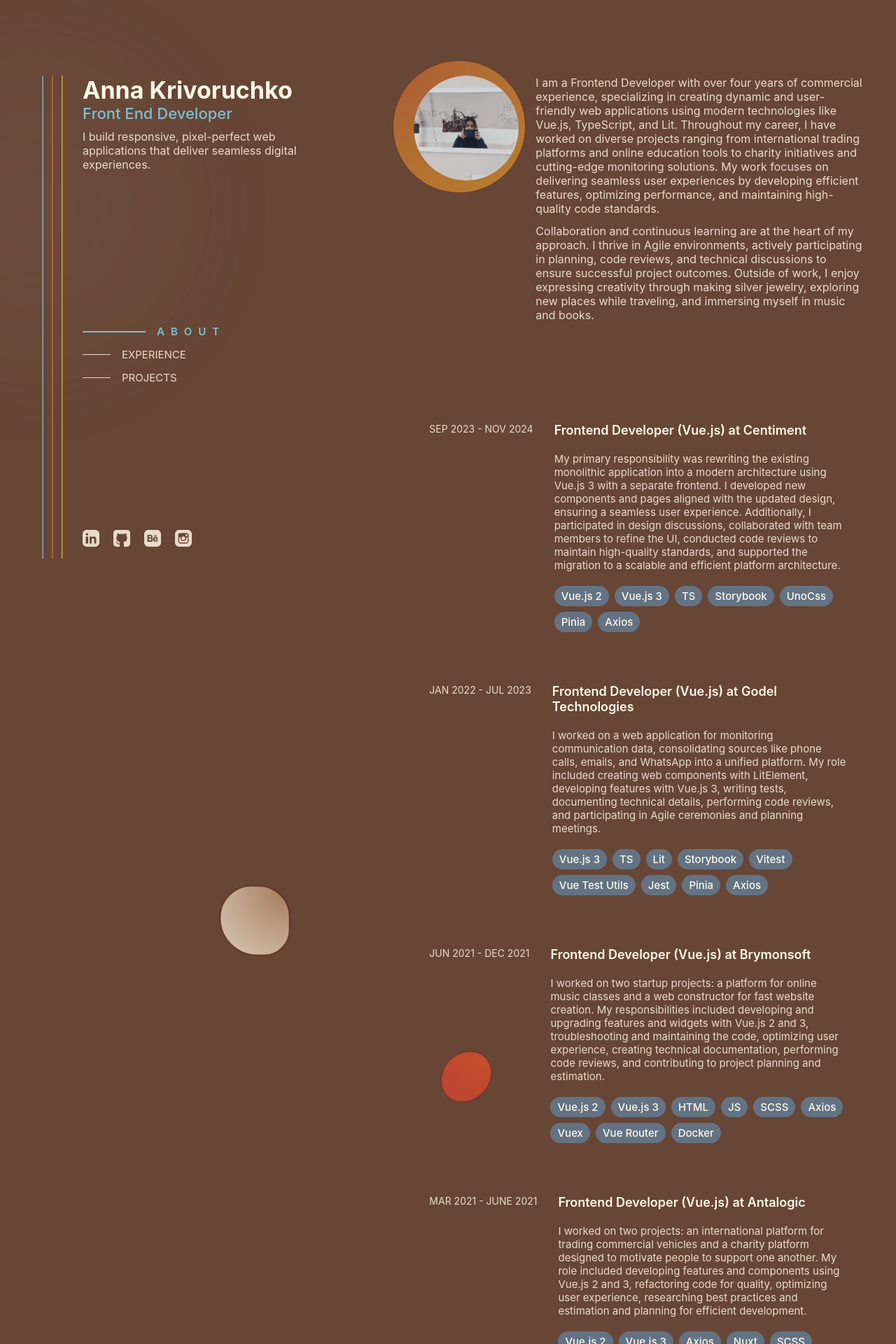
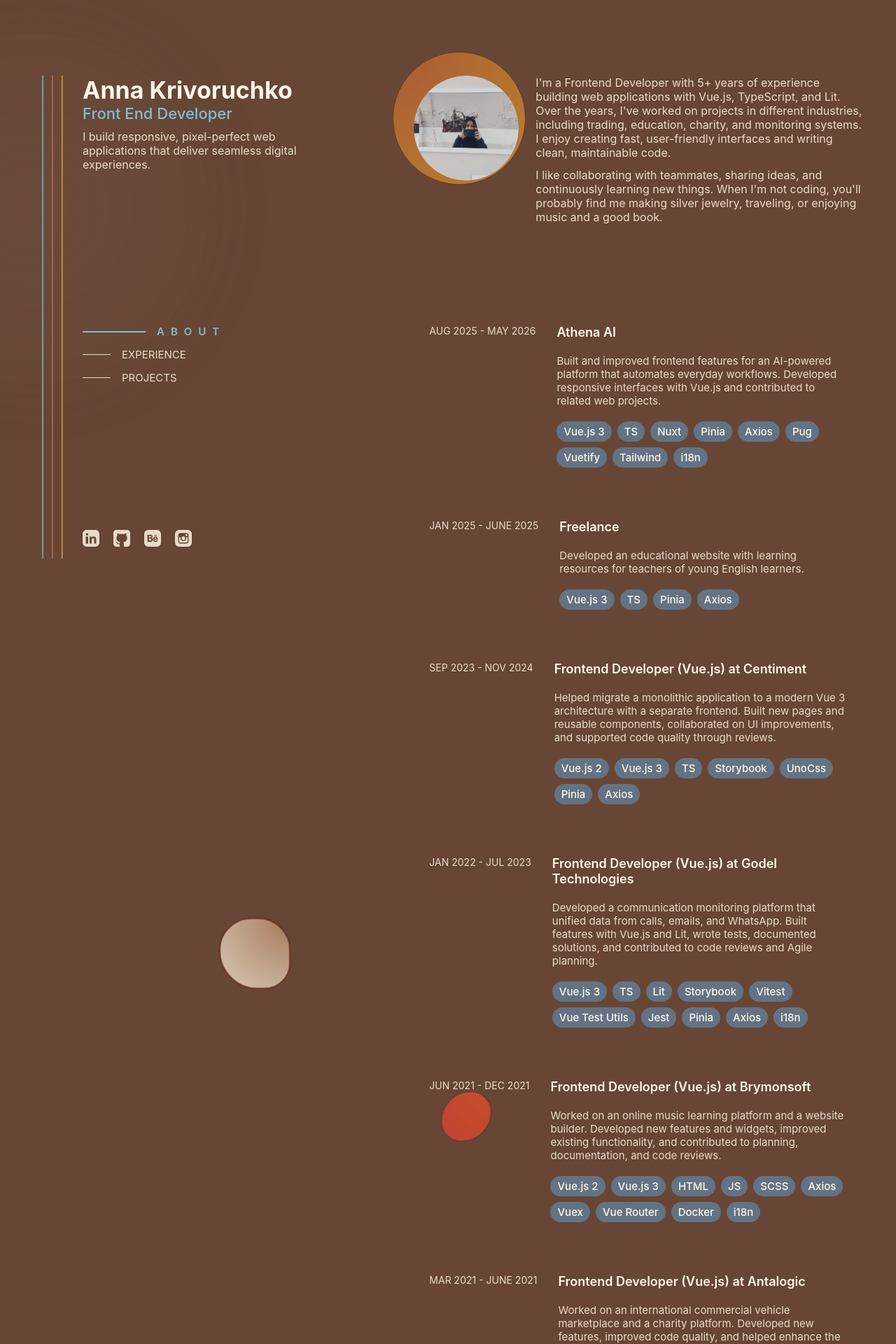
Before and after one commit to Krivoruchko-Anna/portfolio-update, a Vue app: page / in a window 1280 px wide. Shown: the top 1920 px of the page at 70% size. Built offline with nearby package versions, Linux system fonts and the light colour scheme.

Commit message:
Content updates

```diff
--- a/src/components/About.vue
+++ b/src/components/About.vue
@@ -40,20 +40,10 @@ const bounceEffect = throttle(() => {
 
       <div class="about__info">
         <p>
-          I am a Frontend Developer with over four years of commercial experience, specializing in
-          creating dynamic and user-friendly web applications using modern technologies like Vue.js,
-          TypeScript, and Lit. Throughout my career, I have worked on diverse projects ranging from
-          international trading platforms and online education tools to charity initiatives and
-          cutting-edge monitoring solutions. My work focuses on delivering seamless user experiences
-          by developing efficient features, optimizing performance, and maintaining high-quality
-          code standards.
+          I'm a Frontend Developer with 5+ years of experience building web applications with Vue.js, TypeScript, and Lit. Over the years, I've worked on projects in different industries, including trading, education, charity, and monitoring systems. I enjoy creating fast, user-friendly interfaces and writing clean, maintainable code.
         </p>
         <p>
-          Collaboration and continuous learning are at the heart of my approach. I thrive in Agile
-          environments, actively participating in planning, code reviews, and technical discussions
-          to ensure successful project outcomes. Outside of work, I enjoy expressing creativity
-          through making silver jewelry, exploring new places while traveling, and immersing myself
-          in music and books.
+          I like collaborating with teammates, sharing ideas, and continuously learning new things. When I'm not coding, you'll probably find me making silver jewelry, traveling, or enjoying music and a good book.
         </p>
       </div>
     </div>
--- a/src/components/experience/experience.ts
+++ b/src/components/experience/experience.ts
@@ -8,10 +8,25 @@ export type ExperienceItemType = {
 
 export const Experience: ExperienceItemType[] = [
   {
+    date: 'Aug 2025 - May 2026',
+    title: 'Athena AI',
+    description:
+      'Built and improved frontend features for an AI-powered platform that automates everyday workflows. Developed responsive interfaces with Vue.js and contributed to related web projects.',
+    stack: ['Vue.js 3', 'TS', 'Nuxt', 'Pinia', 'Axios', 'Pug', 'Vuetify', 'Tailwind', 'i18n'],
+    link: 'https://athenachat.ai/',
+  },
+  {
+    date: 'Jan 2025 - June 2025',
+    title: 'Freelance',
+    description:
+      'Developed an educational website with learning resources for teachers of young English learners.',
+    stack: ['Vue.js 3', 'TS', 'Pinia', 'Axios'],
+  },
+  {
     date: 'Sep 2023 - Nov 2024',
     title: 'Frontend Developer (Vue.js) at Centiment',
     description:
-      'My primary responsibility was rewriting the existing monolithic application into a modern architecture using Vue.js 3 with a separate frontend. I developed new components and pages aligned with the updated design, ensuring a seamless user experience. Additionally, I participated in design discussions, collaborated with team members to refine the UI, conducted code reviews to maintain high-quality standards, and supported the migration to a scalable and efficient platform architecture.',
+      'Helped migrate a monolithic application to a modern Vue 3 architecture with a separate frontend. Built new pages and reusable components, collaborated on UI improvements, and supported code quality through reviews.',
     stack: ['Vue.js 2', 'Vue.js 3', 'TS', 'Storybook', 'UnoCss', 'Pinia', 'Axios'],
     link: 'https://www.centiment.co/',
   },
@@ -19,7 +34,7 @@ export const Experience: ExperienceItemType[] = [
     date: 'Jan 2022 - Jul 2023',
     title: 'Frontend Developer (Vue.js) at Godel Technologies',
     description:
-      'I worked on a web application for monitoring communication data, consolidating sources like phone calls, emails, and WhatsApp into a unified platform. My role included creating web components with LitElement, developing features with Vue.js 3, writing tests, documenting technical details, performing code reviews, and participating in Agile ceremonies and planning meetings.',
+      'Developed a communication monitoring platform that unified data from calls, emails, and WhatsApp. Built features with Vue.js and Lit, wrote tests, documented solutions, and contributed to code reviews and Agile planning.',
     stack: [
       'Vue.js 3',
       'TS',
@@ -30,6 +45,7 @@ export const Experience: ExperienceItemType[] = [
       'Jest',
       'Pinia',
       'Axios',
+      'i18n'
     ],
     link: 'https://www.godeltech.com/',
   },
@@ -37,21 +53,21 @@ export const Experience: ExperienceItemType[] = [
     date: 'Jun 2021 - Dec 2021',
     title: 'Frontend Developer (Vue.js) at Brymonsoft',
     description:
-      'I worked on two startup projects: a platform for online music classes and a web constructor for fast website creation. My responsibilities included developing and upgrading features and widgets with Vue.js 2 and 3, troubleshooting and maintaining the code, optimizing user experience, creating technical documentation, performing code reviews, and contributing to project planning and estimation.',
-    stack: ['Vue.js 2', 'Vue.js 3', 'HTML', 'JS', 'SCSS', 'Axios', 'Vuex', 'Vue Router', 'Docker'],
+      'Worked on an online music learning platform and a website builder. Developed new features and widgets, improved existing functionality, and contributed to planning, documentation, and code reviews.',
+    stack: ['Vue.js 2', 'Vue.js 3', 'HTML', 'JS', 'SCSS', 'Axios', 'Vuex', 'Vue Router', 'Docker', 'i18n'],
     link: 'https://brymonsoft.com/',
   },
   {
     date: 'Mar 2021 - June 2021',
     title: 'Frontend Developer (Vue.js) at Antalogic',
     description:
-      'I worked on two projects: an international platform for trading commercial vehicles and a charity platform designed to motivate people to support one another. My role included developing features and components using Vue.js 2 and 3, refactoring code for quality, optimizing user experience, researching best practices and estimation and planning for efficient development.',
-    stack: ['Vue.js 2', 'Vue.js 3', 'Axios', 'Nuxt', 'SCSS', 'Bootstrap', 'Vuex'],
+      'Worked on an international commercial vehicle marketplace and a charity platform. Developed new features, improved code quality, and helped enhance the overall user experience.',
+    stack: ['Vue.js 2', 'Vue.js 3', 'Axios', 'Nuxt', 'SCSS', 'Bootstrap', 'Vuex', 'i18n'],
   },
   {
     date: 'Jun 2020 - Mar 2021',
     title: 'Frontend Developer (Freelance)',
-    description: 'Working on several websites and landing pages, some web design works.',
+    description: 'Built websites and landing pages for clients, with occasional UI and web design work.',
     stack: ['JS', 'HTML', 'CSS', 'JQuery', 'AJAX'],
   },
 ]
--- a/src/components/projects/Projects.vue
+++ b/src/components/projects/Projects.vue
@@ -12,7 +12,7 @@ import { Projects, PetProjects } from '@/components/projects/projects.ts'
   </div>
 
   <div class="projects pet-projects">
-    <h2 class="projects__title show">Just for fun</h2>
+    <h2 class="projects__title">Just for fun</h2>
     <div class="projects__container">
       <ProjectItem
         v-for="project in PetProjects"
@@ -35,12 +35,8 @@ import { Projects, PetProjects } from '@/components/projects/projects.ts'
   }
 
   &__title {
-    display: none;
-  }
-
-  .show {
+    margin-left: 20px;
     margin-bottom: 30px;
-    display: block;
   }
 
   @media (max-width: 1480px) {
@@ -59,7 +55,7 @@ import { Projects, PetProjects } from '@/components/projects/projects.ts'
     }
 
     &__title {
-      display: block;
+      margin-left: 0;
     }
   }
 
--- a/src/components/projects/projects.ts
+++ b/src/components/projects/projects.ts
@@ -6,6 +6,20 @@ export type ProjectItemType = {
 }
 
 export const Projects: ProjectItemType[] = [
+  {
+    title: 'Athena AI',
+    description:
+      'An AI-powered platform that helps automate repetitive workflows and improve productivity through intelligent assistants and business automation tools.',
+    image: 'athena',
+    link: 'https://www.centiment.co/',
+  },
+  {
+    title: 'Centiment',
+    description:
+      'A web platform offering a comprehensive market research solution, featuring survey tools, access to a global audience panel, and expert research services.',
+    image: 'centiment',
+    link: 'https://www.centiment.co/',
+  },
   {
     title: 'Musio',
     description:
@@ -18,12 +32,6 @@ export const Projects: ProjectItemType[] = [
     description: 'Landing page for Kids Smart Club.',
     image: 'be-clever',
     link: 'https://beclever.by/',
-  },
-  {
-    title: 'La Salute',
-    description: 'A website for a European cuisine restaurant.',
-    image: 'la-salute',
-    link: 'http://la-salute.3dw.by/',
   },
   {
     title: 'Truckoo',
@@ -39,18 +47,17 @@ export const Projects: ProjectItemType[] = [
     link: 'https://impactfactors.net/',
   },
   {
+    title: 'La Salute',
+    description: 'A website for a European cuisine restaurant.',
+    image: 'la-salute',
+    link: 'http://la-salute.3dw.by/',
+  },
+  {
     title: 'VoxSmart',
     description:
       'A web application that consolidates communication data from various sources into a single platform for monitoring employees handling sensitive information.',
     image: 'voxsmart',
     link: 'https://www.voxsmart.com/',
-  },
-  {
-    title: 'Centiment',
-    description:
-      'A web platform offering a comprehensive market research solution, featuring survey tools, access to a global audience panel, and expert research services.',
-    image: 'centiment',
-    link: 'https://www.centiment.co/',
   },
 ]
 
```
Also changed, not shown: public/projects/athena.jpg (added).
